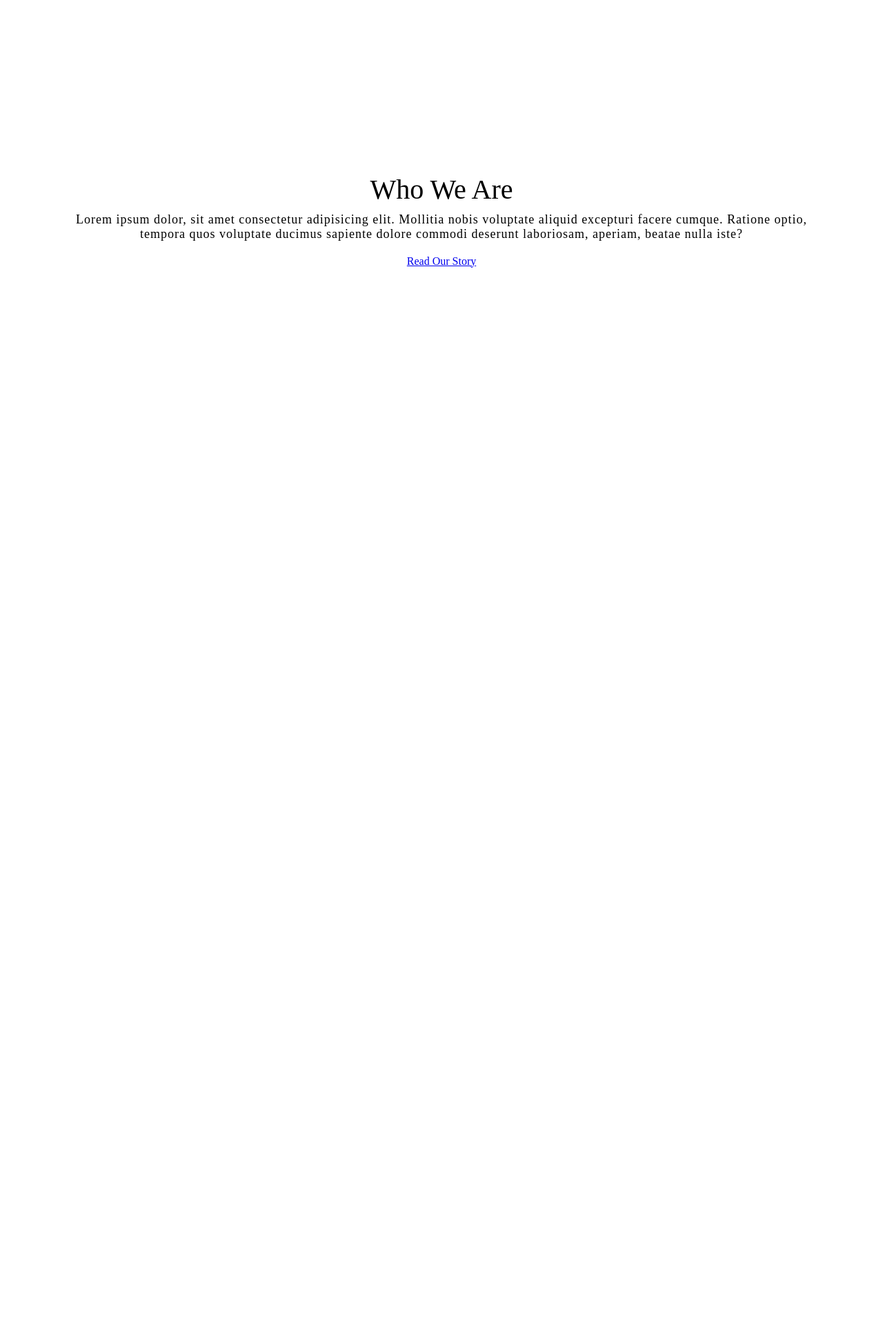
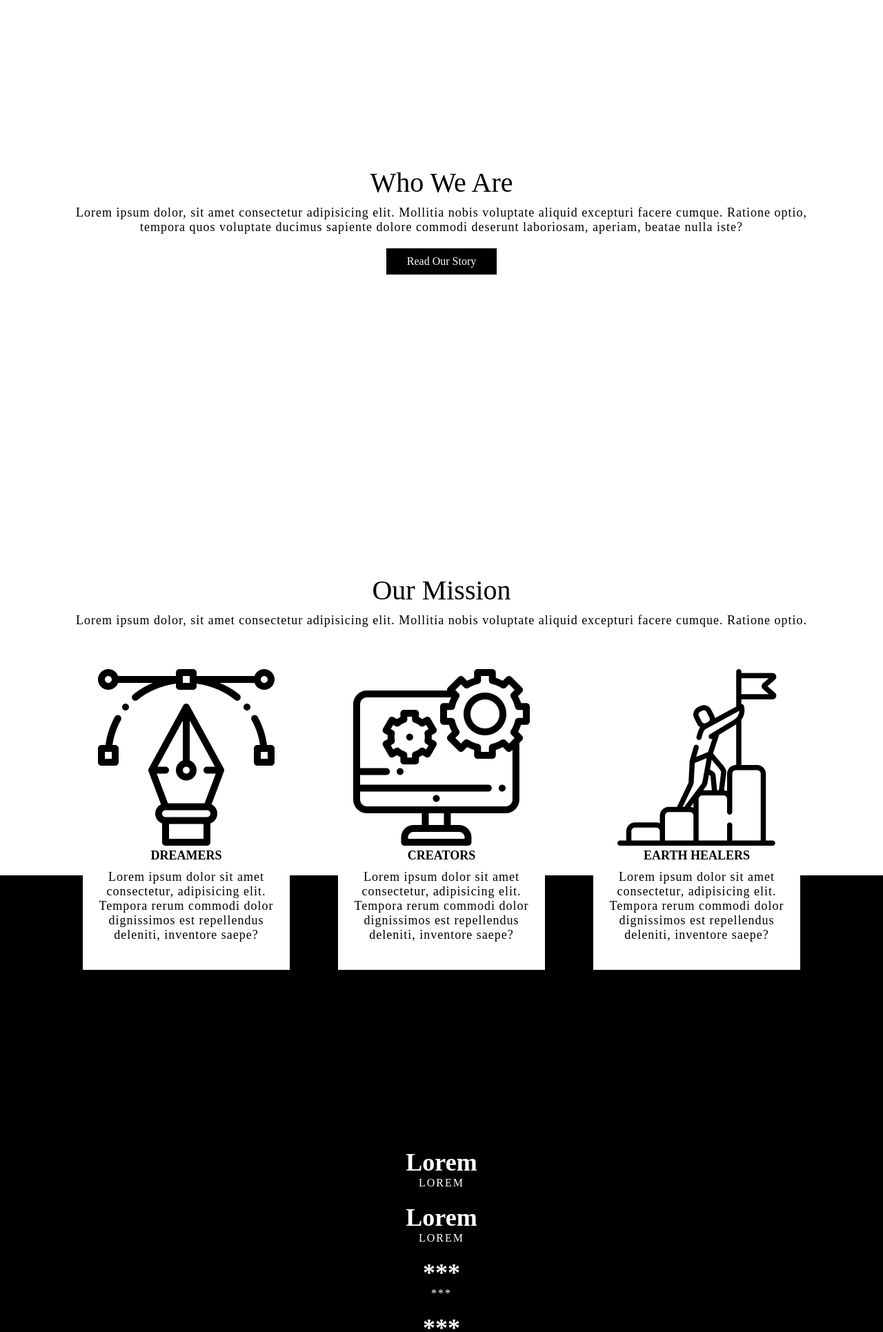
Before and after one commit to Code-Institute-Submissions/susanmarie87-The-Garden_NovResub, a Flask app: page / in a window 1280 px wide. Shown: the part 881-2812 px from the top of the page at 69% size. Before the commit the page ends 1269 px from the top, so only its background shows below. Run offline with Flask 2, Linux system fonts and the light colour scheme; some libraries are stand-ins or nearby versions.

Commit message:
Deployment to Heroku

```diff
--- a/static/css/styles.css
+++ b/static/css/styles.css
@@ -29,7 +29,7 @@ header {
 header.sticky {
     padding: 5px 100px;
     background: #fff;
-    border-bottom: 1px solid (0, 0, 0, .1)
+    border-bottom: 1px solid rgba(0, 0, 0, .1)
 }
 
 header .logo {
@@ -125,3 +125,99 @@ p {
     margin-bottom: 20px;
     letter-spacing: 1px;
 }
+
+.btn {
+    postion: relative;
+    display: inline-block;
+    padding: 10px 30px;
+    background: #000;
+    text-decoration: none;
+    color: #fff;
+}
+
+.services {
+    position: relative;
+    display: grid;
+    grid-template-columns: repeat(auto-fit, minmax(300px, 1fr));
+    grid-gap: 30px;
+    max-width: 100%;
+    margin-top: 40px;
+}
+
+.services .box {
+    width: 300px;
+    margin: 0 auto;
+    background: #fff;
+    padding: 20px;
+
+    box-shadow: 0 15 px 30px rgba(0, 0, 0, .05);
+}
+
+.services .box .iconBx {
+    margin-top: 25px;
+}
+
+.services .box .iconBx img {
+    max-width: 70px;
+    margin-bottom: 15px;
+}
+
+.services .box h2 {
+    font-size: 18px;
+    margin-bottom: 10px;
+    text-transform: uppercase;
+    font-weight: 700;
+}
+
+.stats {
+    background: #000;
+    padding-top: 250px;
+    margin-top: -250px;
+}
+
+.stats h3 .stats p {
+    color: #fff;
+
+}
+
+.statsBox {
+    position: relative;
+    display: grid;
+    grid-template-columns: repeat(auto-fit, minmax(250, ) 1fr));
+    grid-gap: 20px;
+    max-width: 100%;
+    margin-top: 40px;
+}
+
+.statsBox h2 {
+    color: #fff;
+    font-size: 36px;
+}
+
+.statsBox h4 {
+    color: #fff;
+    font-size: 16px;
+    font-weight: 500;
+    text-transform: uppercase;
+    letter-spacing: 2px;
+}
+
+.workBx {
+    position: relative;
+    display: grid;
+    grid-template-columns: repeat(auto-fit, minmax(250px, 1fr));
+    grid-gap: 30px;
+    max-width: 100%;
+    margin-top: 40px;
+}
+
+.workBx .brand {
+    position: relative;
+    background: #4978ff;
+    min-height: 300px;
+    width: 250px;
+    margin: 250px;
+    display: flex;
+    justify-content: center;
+    align-items: center;
+}
--- a/templates/base.html
+++ b/templates/base.html
@@ -6,6 +6,7 @@
     <meta http-equiv="X-UA-Compatible" content="IE=edge">
     <meta name="viewport" content="width=device-width, initial-scale=1.0">
     <link rel="shortcut icon" href="#">
+    <link rel="stylesheet" href="https://cdnjs.cloudflare.com/ajax/libs/font-awesome/5.13.1/css/all.min.css">
     <link rel=" stylesheet" href="{{ url_for('static', filename='css/styles.css') }}" type="text/css" />
     <title>Gabe's Garden</title>
 </head>
@@ -39,6 +40,93 @@
             </div>
         </div>
     </section>
+
+    <section class="sec about" id="services">
+        <div class="content">
+            <div class="mxw800p">
+                <h3>Our Mission</h3>
+                <p>Lorem ipsum dolor, sit amet consectetur adipisicing elit.
+                    Mollitia nobis voluptate aliquid excepturi facere cumque.
+                    Ratione optio.</p>
+            </div>
+            <div class="services">
+                <div class="box">
+                    <div class="iconBX" alt="1">
+                        <img src="static/img/icon1.png">
+                        <h2>Dreamers</h2>
+                        <p>Lorem ipsum dolor sit amet consectetur, adipisicing elit.
+                            Tempora rerum commodi dolor dignissimos est repellendus deleniti,
+                            inventore saepe? </p>
+                    </div>
+                </div>
+                <div class="box">
+                    <div class="iconBX" alt="2">
+                        <img src="static/img/icon2.png">
+                        <h2>Creators</h2>
+                        <p>Lorem ipsum dolor sit amet consectetur, adipisicing elit.
+                            Tempora rerum commodi dolor dignissimos est repellendus deleniti,
+                            inventore saepe? </p>
+                    </div>
+                </div>
+                <div class="box">
+                    <div class="iconBX" alt="3">
+                        <img src="static/img/icon3.png">
+                        <h2>Earth Healers</h2>
+                        <p>Lorem ipsum dolor sit amet consectetur, adipisicing elit.
+                            Tempora rerum commodi dolor dignissimos est repellendus deleniti,
+                            inventore saepe? </p>
+                    </div>
+                </div>
+            </div>
+        </div>
+    </section>
+    <section class="sec stats" id="portfolio">
+        <div class="content">
+            <div class="mxw800p">
+                <h3>Turning Dreams Into Reality</h3>
+                <p>Lorem ipsum dolor, sit amet consectetur adipisicing elit.
+                    Mollitia nobis voluptate aliquid excepturi facere cumque.
+                    Ratione optio, tempora quos voluptate ducimus sapiente dolore
+                    commodi deserunt laboriosam, aperiam, beatae nulla iste?</p>
+            </div>
+            <div class="statsBox">
+                <div class="box">
+                    <h2>Lorem</h2>
+                    <h4>Lorem</h4>
+                </div>
+                <div class="box">
+                    <h2>Lorem</h2>
+                    <h4>Lorem</h4>
+                </div>
+                <div class="box">
+                    <h2>***</h2>
+                    <h4>***</h4>
+                </div>
+                <div class="box">
+                    <h2>***</h2>
+                    <h4>***</h4>
+                </div>
+            </div>
+        </div>
+    </section>
+    <section class="sec work" id="portfolio">
+        <div class="content">
+            <div class="mxw800p">
+                <h3>Recent Work</h3>
+                <p>Lorem ipsum dolor, sit amet consectetur adipisicing elit.
+                    Mollitia nobis voluptate aliquid excepturi facere cumque.</p>
+            </div>
+            <div class="workBx">
+                <div class="brand">
+                    <a href="#">
+                        <h2>Brand Name</h2>
+                    </a>
+
+                </div>
+            </div>
+        </div>
+    </section>
+
     <script src="{{ url_for('static', filename='js/scripts.js') }}"></script>
 
 </body>
```
